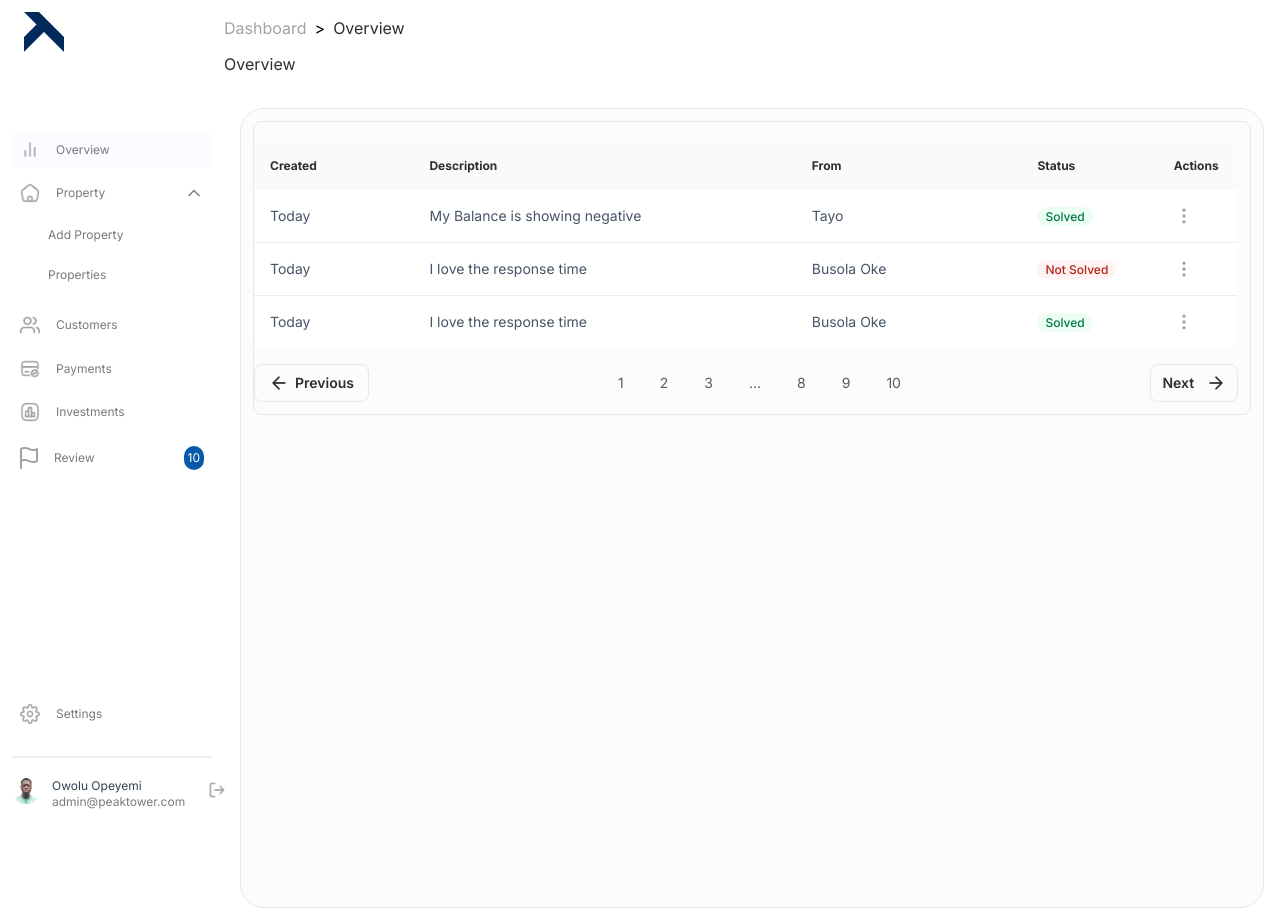
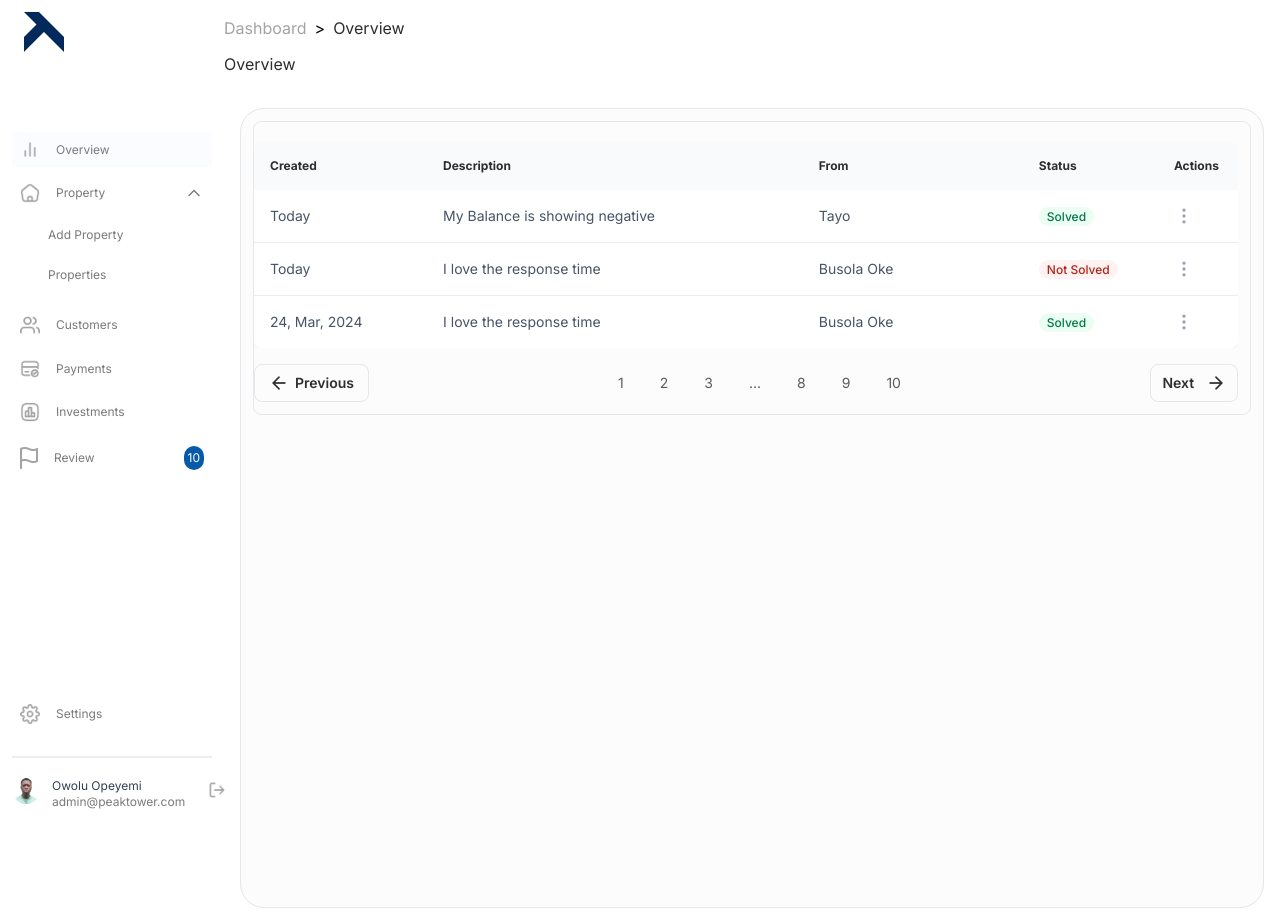
Before and after one commit to popsam22/lantan-frontend, a React (Vite) app: page /admin/reviews in a window 1280 px wide. Built offline with nearby package versions, Linux system fonts and the light colour scheme.

Commit message:
fix: review row data

```diff
--- a/src/constants/review.ts
+++ b/src/constants/review.ts
@@ -17,7 +17,7 @@ export const rows: Reviews[] = [
   },
   {
     id: 3,
-    created: "Today",
+    created: "24, Mar, 2024",
     description: "I love the response time",
     from: "Busola Oke",
     status: "Solved",
```
